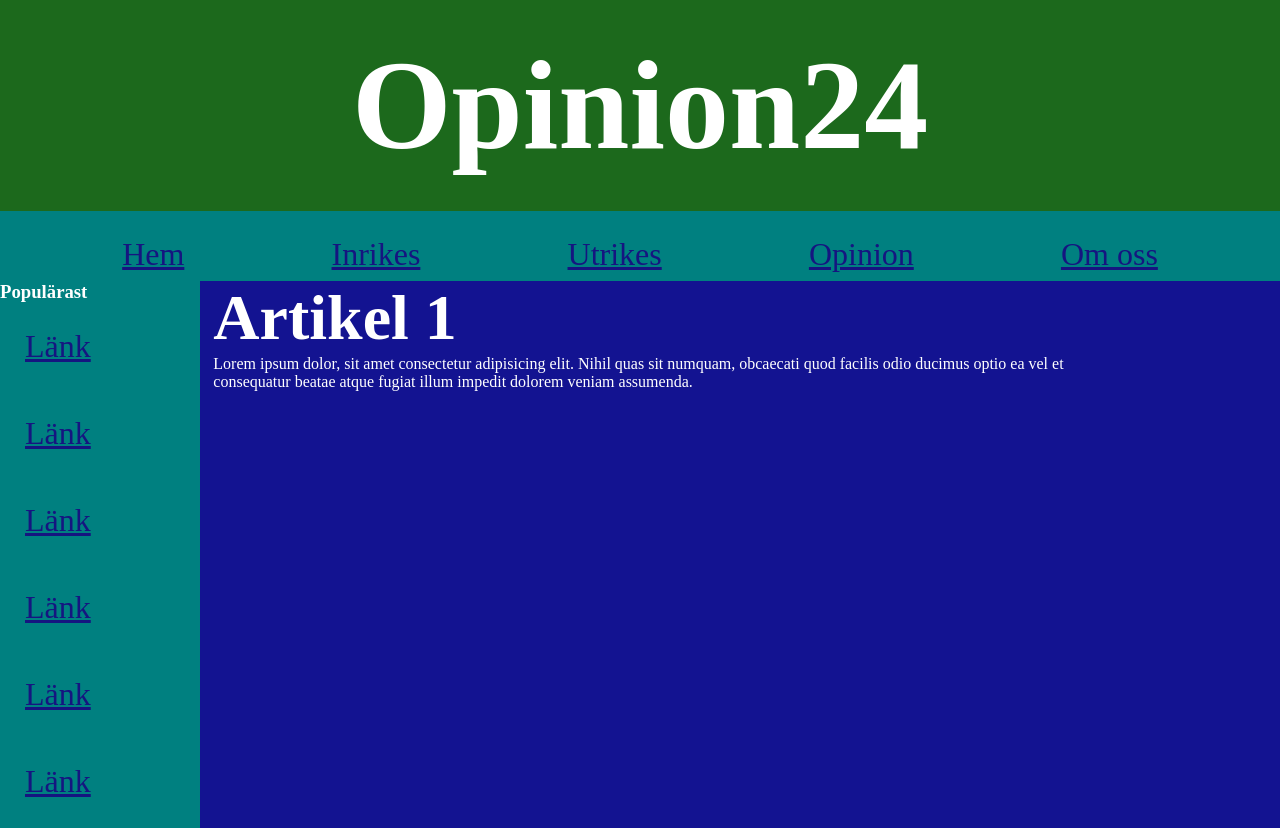
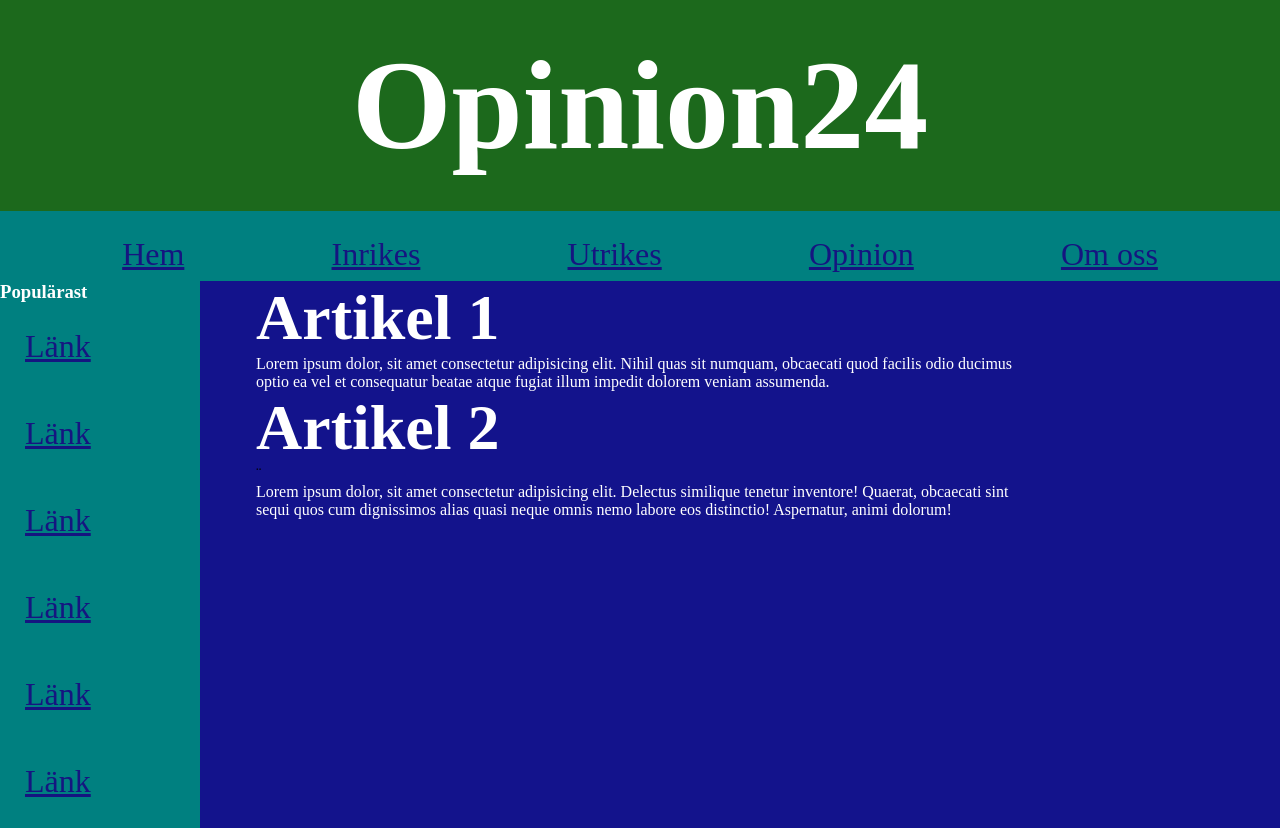
Before and after one commit to Lorens123/Ghost, a plain HTML site: page Index.html in a window 1280 px wide. Shown: the top 828 px of the page. Drawn offline with Linux system fonts and the light colour scheme.

Commit message:
Lite ändringar med flagbilden

```diff
--- a/Index.html
+++ b/Index.html
@@ -32,7 +32,11 @@
         </aside>
         <article>
             <h2>Artikel 1</h2>
-            <p>Lorem ipsum dolor, sit amet consectetur adipisicing elit. Nihil quas sit numquam, obcaecati quod facilis odio ducimus optio ea vel et consequatur beatae atque fugiat illum impedit dolorem veniam assumenda.</p>
+            <p>Lorem ipsum dolor, sit amet consectetur adipisicing elit.
+                 Nihil quas sit numquam, obcaecati quod facilis odio ducimus optio ea vel et consequatur beatae atque fugiat illum impedit dolorem veniam assumenda.</p>
+            <h2>Artikel 2</h2>¨
+            <p>Lorem ipsum dolor, sit amet consectetur adipisicing elit.
+                Delectus similique tenetur inventore! Quaerat, obcaecati sint sequi quos cum dignissimos alias quasi neque omnis nemo labore eos distinctio! Aspernatur, animi dolorum!</p>
         </article>
         <aside class="aside-b">
 
--- a/style.css
+++ b/style.css
@@ -37,12 +37,12 @@ a:hover {
   background-color: green;
 }
 body {
-  background-color: rgb(19, 19, 145);
+  background-color: rgb(19, 19, 140);
 }
 
 .main-grid {
   display: grid;
-  grid-template-columns: 1fr 4fr 1fr;
+  grid-template-columns: 1fr 3fr 1fr;
 }
 .aside-a {
   background-color: teal;
```
Also changed, not shown: omoss.html (+3 -6 lines), Sveriges flagga.png.
